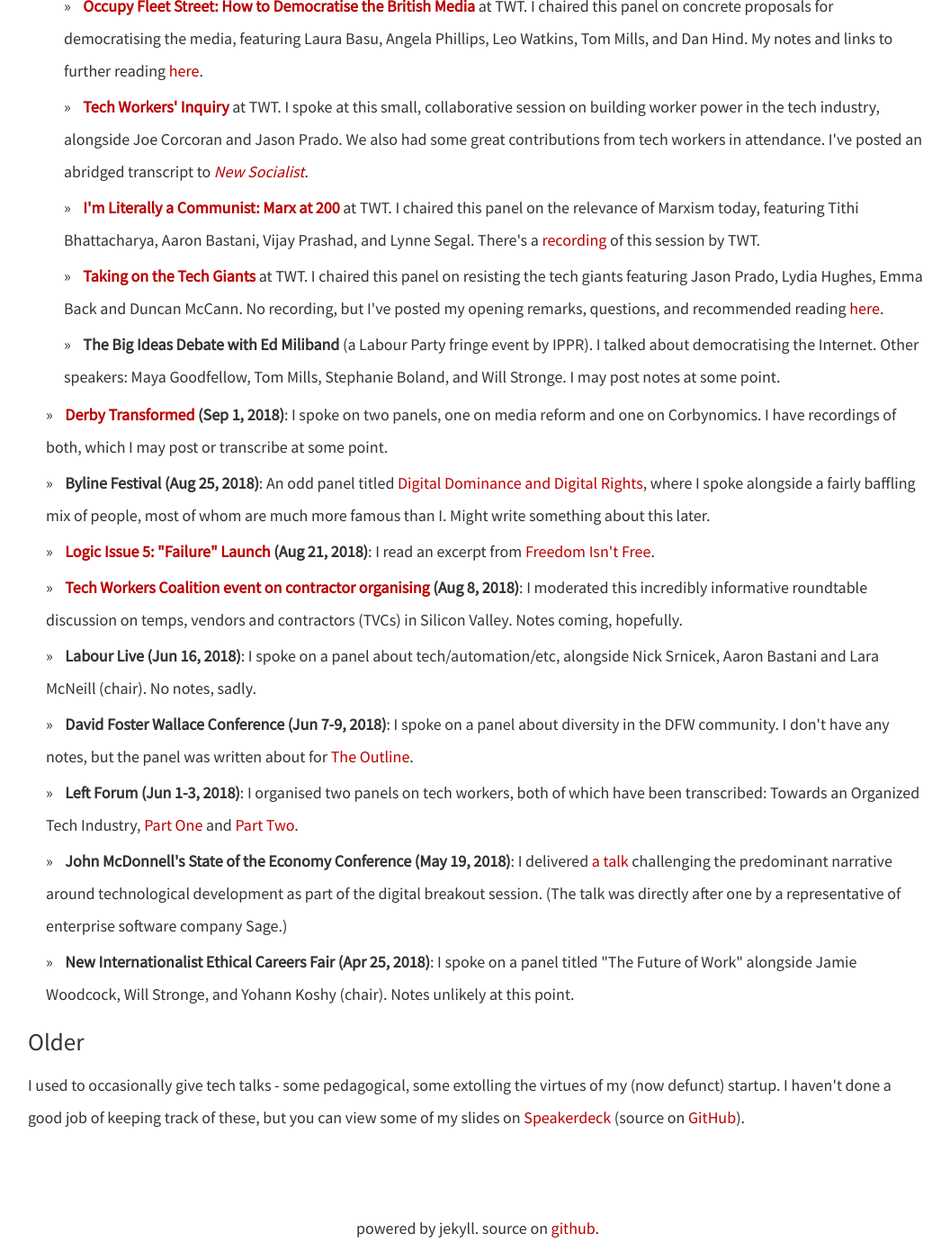
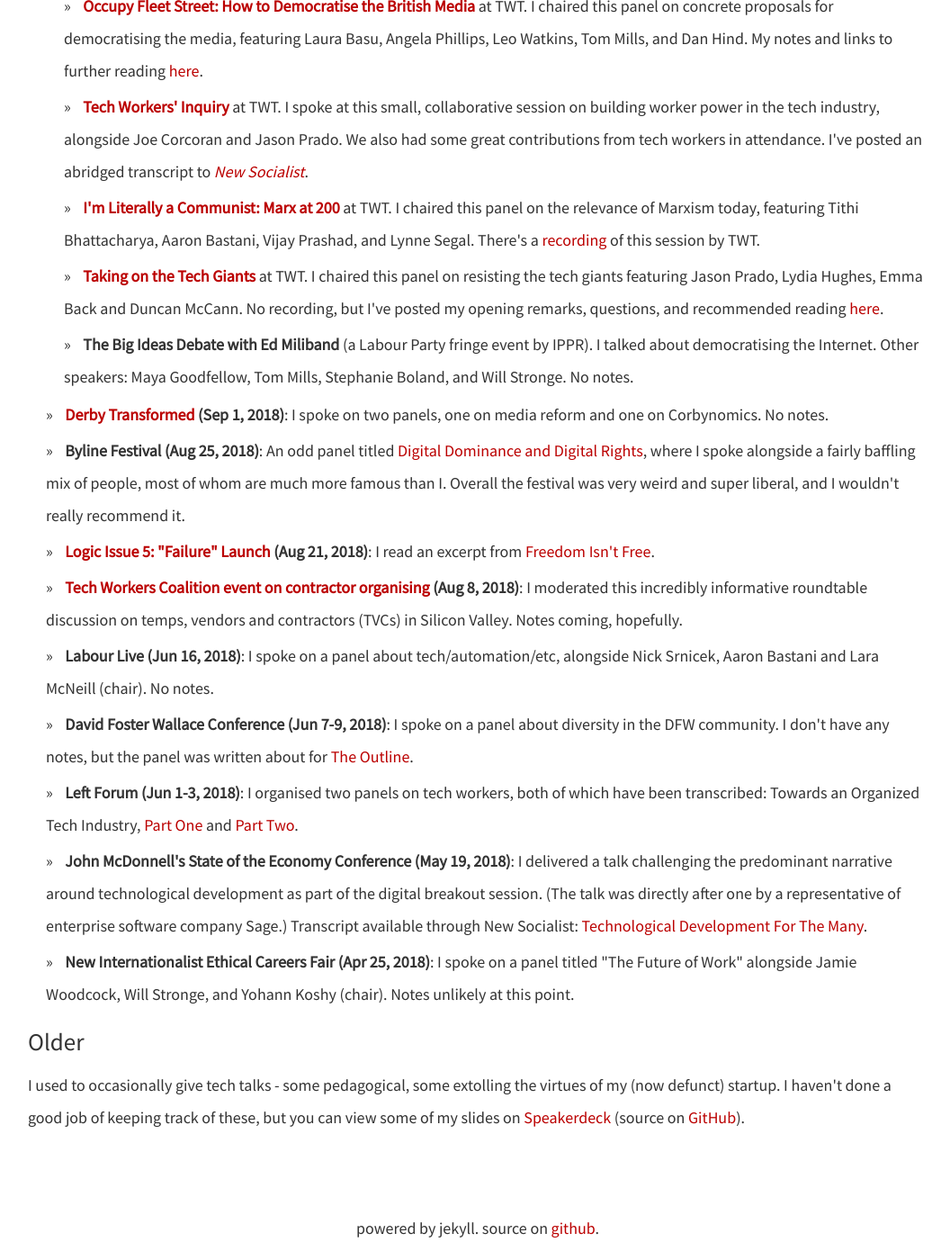
Before and after one commit to dellsystem/dellsystem.github.io, a Jekyll site: the page built from speaking/index.html, in a window 1280 px wide and 1400 px high, scrolled down 1488 px. Shown: the whole window at 90% size, without its empty margins (109-1165 px from the left). Built offline with Jekyll 4.4.1, drawn with Linux system fonts in a browser that asks for light colours; some of the changed text lies outside the part shown.

Commit message:
Update past speaking page with notes statuses
i.e., no notes forthcoming for most events

```diff
--- a/_includes/past.html
+++ b/_includes/past.html
@@ -6,8 +6,8 @@
 	<li><strong><a href="http://www.historicalmaterialism.org/">Historical Materialism</a> at SOAS (Nov 10, 2018)</strong>: I'll spoke about worker power in tech for Notes From Below's stream. Recording and possibly notes coming soon.</li>
 	<li><strong><a href="/speaking/critical-web-literacies">Open Web Conference</a> in Coventry (Oct 25, 2018)</strong>: I'll gave a talk on the political economy of the internet and why we should care about it when we talk about the "open web". <a href="/speaking/critical-web-literacies">Transcript here.</a></li>
 	<li><strong><a href="https://www.decodeproject.eu/events/beyond-surveillance-capitalism-reclaiming-digital-sovereignty">DECODE symposium</a> in Barcelona (Oct 16, 2018)</strong>: I spoke on a panel about tech giants and monopoly power. Will post a transcript soon.</li>
-	<li><strong><a href="https://www.battleofideas.org.uk/session/from-robots-to-ubi-is-capitalism-digging-its-own-grave/">Battle of Ideas</a> at the Barbican (Oct 13, 2018)</strong>: I spoke about why capitalism is bad, actually.</li>
-	<li><strong>A London Young Labour <a href="https://www.facebook.com/events/253076005400084/">event on sexism, masculinity &amp; the left</a> (Oct 3, 2018)</strong></li>
+	<li><strong><a href="https://www.battleofideas.org.uk/session/from-robots-to-ubi-is-capitalism-digging-its-own-grave/">Battle of Ideas</a> at the Barbican (Oct 13, 2018)</strong>: I spoke about why capitalism is bad, actually. May post notes.</li>
+	<li><strong>A London Young Labour <a href="https://www.facebook.com/events/253076005400084/">event on sexism, masculinity &amp; the left</a> (Oct 3, 2018)</strong>: no notes.</li>
 	<li><strong><a href="https://theworldtransformed.org">The World Transformed</a> and Labour Party Conference in Liverpool (Sep 22-25, 2018)</strong>:<ul>
 		<li>
 			<strong><a href="https://theworldtransformed.org/sessions/occupy-fleet-street">Occupy Fleet Street: How to Democratise the British Media</a></strong> at TWT. I chaired this panel on concrete proposals for democratising the media, featuring Laura Basu, Angela Phillips, Leo Watkins, Tom Mills, and Dan Hind. My notes and links to further reading <a href="/speaking/occupy-fleet-street">here</a>.
@@ -22,18 +22,18 @@
 			<strong><a href="https://theworldtransformed.org/sessions/tackling-the-tech-giants">Taking on the Tech Giants</a></strong> at TWT. I chaired this panel on resisting the tech giants featuring Jason Prado, Lydia Hughes, Emma Back and Duncan McCann. No recording, but I've posted my opening remarks, questions, and recommended reading <a href="/speaking/taking-on-the-tech-giants">here</a>.
 		</li>
 		<li>
-			<strong>The Big Ideas Debate with Ed Miliband</strong> (a Labour Party fringe event by IPPR). I talked about democratising the Internet. Other speakers: Maya Goodfellow, Tom Mills, Stephanie Boland, and Will Stronge. I may post notes at some point.
+			<strong>The Big Ideas Debate with Ed Miliband</strong> (a Labour Party fringe event by IPPR). I talked about democratising the Internet. Other speakers: Maya Goodfellow, Tom Mills, Stephanie Boland, and Will Stronge. No notes.
 		</li>
 	</ul>
 	</li>
-	<li><strong><a href="https://www.facebook.com/DerbyTransformed/">Derby Transformed</a> (Sep 1, 2018)</strong>: I spoke on two panels, one on media reform and one on Corbynomics. I have recordings of both, which I may post or transcribe at some point.</li>
-	<li><strong>Byline Festival (Aug 25, 2018)</strong>: An odd panel titled <a href="https://www.bylinefestival.com/datadome18/2018/8/25/digital-dominance-and-digital-rights">Digital Dominance and Digital Rights</a>, where I spoke alongside a fairly baffling mix of people, most of whom are much more famous than I. Might write something about this later.</li>
+	<li><strong><a href="https://www.facebook.com/DerbyTransformed/">Derby Transformed</a> (Sep 1, 2018)</strong>: I spoke on two panels, one on media reform and one on Corbynomics. No notes.</li>
+	<li><strong>Byline Festival (Aug 25, 2018)</strong>: An odd panel titled <a href="https://www.bylinefestival.com/datadome18/2018/8/25/digital-dominance-and-digital-rights">Digital Dominance and Digital Rights</a>, where I spoke alongside a fairly baffling mix of people, most of whom are much more famous than I. Overall the festival was very weird and super liberal, and I wouldn't really recommend it.</li>
 	<li><strong><a href="https://www.facebook.com/events/250006089151660/">Logic Issue 5: "Failure" Launch</a> (Aug 21, 2018)</strong>: I read an excerpt from <a href="https://logicmag.io/05-freedom-isnt-free/">Freedom Isn't Free</a>.</li>
 	<li><strong><a href="https://www.facebook.com/events/244485083041915/">Tech Workers Coalition event on contractor organising</a> (Aug 8, 2018)</strong>: I moderated this incredibly informative roundtable discussion on temps, vendors and contractors (TVCs) in Silicon Valley. Notes coming, hopefully.</li>
-	<li><strong>Labour Live (Jun 16, 2018)</strong>: I spoke on a panel about tech/automation/etc, alongside Nick Srnicek, Aaron Bastani and Lara McNeill (chair). No notes, sadly.</strong></li>
+	<li><strong>Labour Live (Jun 16, 2018)</strong>: I spoke on a panel about tech/automation/etc, alongside Nick Srnicek, Aaron Bastani and Lara McNeill (chair). No notes.</strong></li>
 	<li><strong>David Foster Wallace Conference (Jun 7-9, 2018)</strong>: I spoke on a panel about diversity in the DFW community. I don't have any notes, but the panel was written about for <a href="https://theoutline.com/post/5543/david-foster-wallace-conference-profile">The Outline</a>.</li>
 	<li><strong>Left Forum (Jun 1-3, 2018)</strong>: I organised two panels on tech workers, both of which have been transcribed: Towards an Organized Tech Industry, <a href="http://www.notesfrombelow.org/article/towards-an-organized-tech-industry-part-one">Part One</a> and <a href="https://newsocialist.org.uk/towards-an-organized-tech-industry-part-two">Part Two</a>.</li>
-	<li><strong>John McDonnell's State of the Economy Conference (May 19, 2018)</strong>: I delivered <a href="https://newsocialist.org.uk/technological-development-for-the-many/">a talk</a> challenging the predominant narrative around technological development as part of the digital breakout session. (The talk was directly after one by a representative of enterprise software company Sage.)</li>
+	<li><strong>John McDonnell's State of the Economy Conference (May 19, 2018)</strong>: I delivered a talk challenging the predominant narrative around technological development as part of the digital breakout session. (The talk was directly after one by a representative of enterprise software company Sage.) Transcript available through New Socialist: <a href="https://newsocialist.org.uk/technological-development-for-the-many/">Technological Development For The Many</a>.</li>
 	<li><strong>New Internationalist Ethical Careers Fair (Apr 25, 2018)</strong>: I spoke on a panel titled "The Future of Work" alongside Jamie Woodcock, Will Stronge, and Yohann Koshy (chair). Notes unlikely at this point.</li>
 </ul>
 
```
